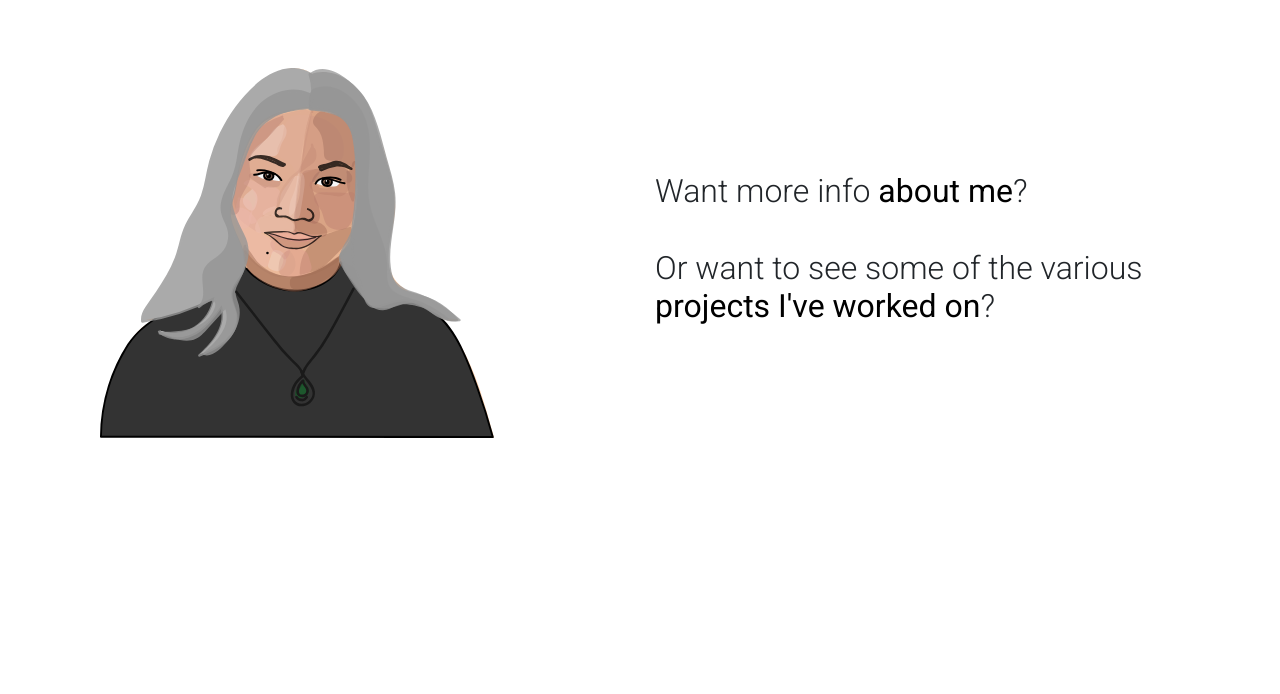
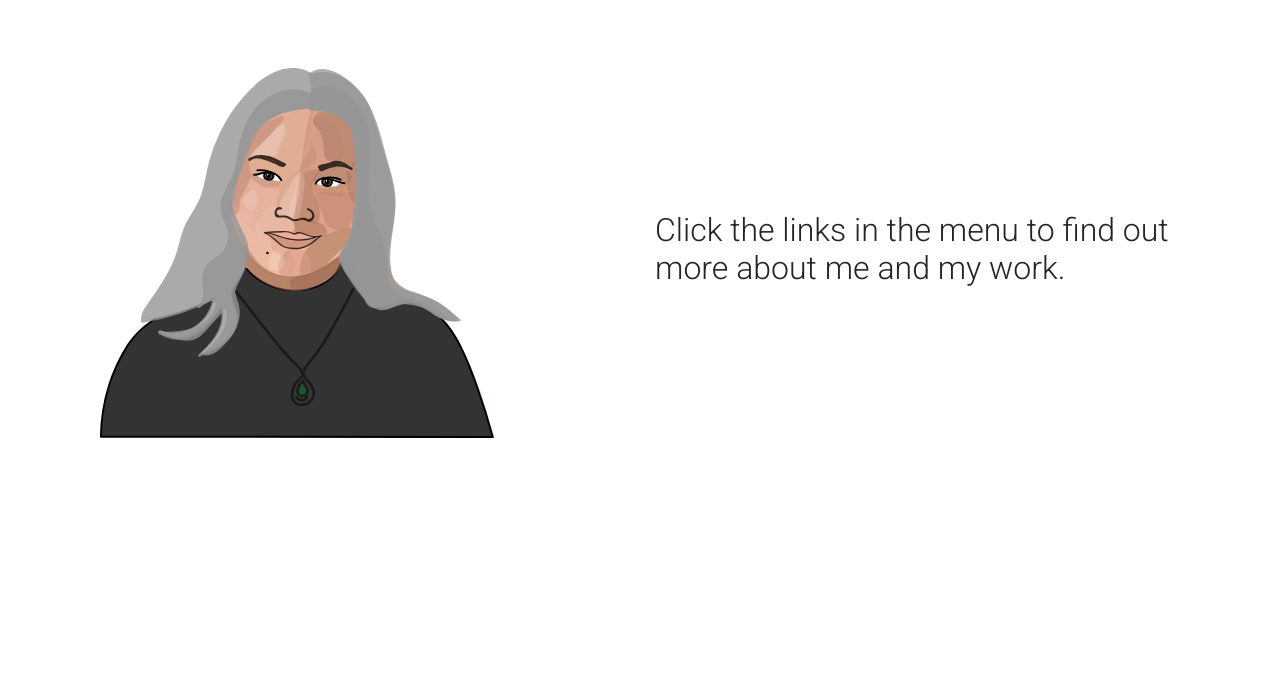
Before and after one commit to chnfrng/chnfrng.github.io, a plain HTML site: page index.html in a window 1280 px wide. Shown: the part 3347-4041 px from the top of the page. Drawn offline with nearby package versions, Linux system fonts and the light colour scheme; a web font is replaced by a local one.

Commit message:
Text changed

```diff
--- a/index.html
+++ b/index.html
@@ -258,7 +258,7 @@
 						</div>
 
 						<div class="col-md-6 text-left align-self-center">
-							<h2>Want more info <strong><a href="./about.html" class="link-fix">about me</a></strong>? <br></br> Or want to see some of the various <strong><a href="./portfolio.html">projects I've worked on</a></strong>?</h2>
+							<h2>Click the links in the menu to find out more about me and my work.</h2>
 						</div>
 
 					</div>
```
